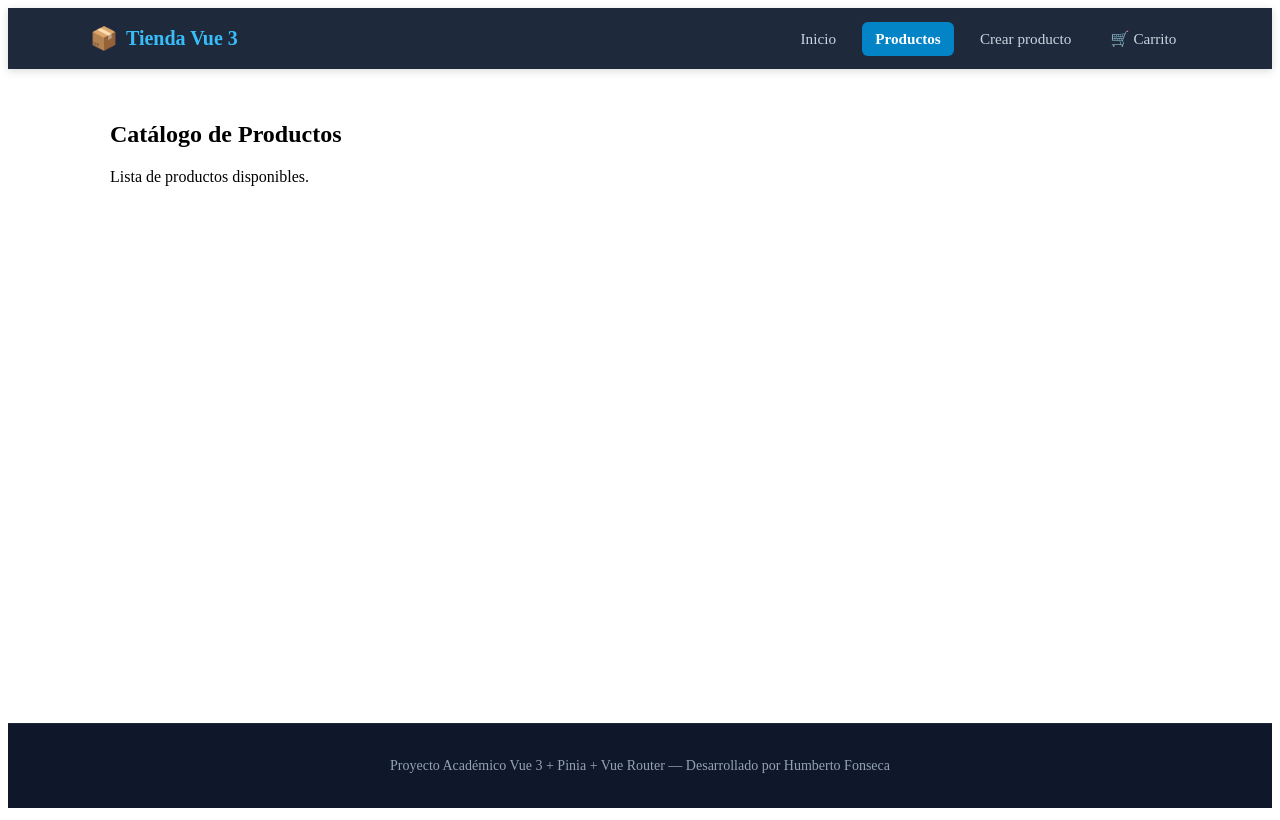
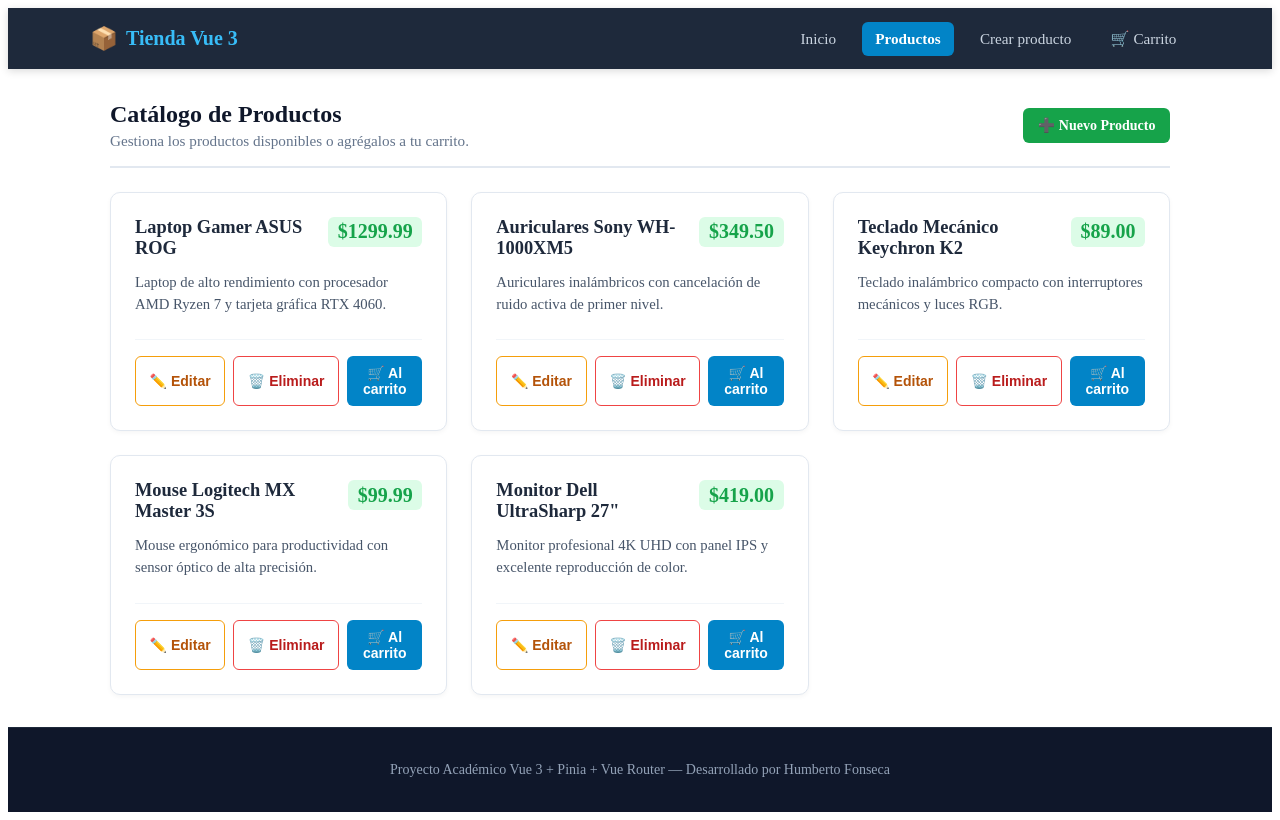
Before and after one commit to Humberto-Fonseca/vue-crud-pinia, a Vue app: page /#/productos in a window 1280 px wide. Built offline with nearby package versions, Linux system fonts and the light colour scheme.

Commit message:
Agrega lista de productos con botones de acción

```diff
--- a/src/views/ProductosView.vue
+++ b/src/views/ProductosView.vue
@@ -1,10 +1,328 @@
 <script setup>
-// Vista de Lista de Productos
+/**
+ * Vista de Lista de Productos (ProductosView.vue)
+ * Muestra el catálogo de productos registrados en el store.
+ * Incluye acciones para:
+ *  - Navegar a edición (/productos/:id)
+ *  - Eliminar producto (confirmando previamente y eliminándolo también del carrito)
+ *  - Agregar producto al carrito
+ *  - Notificación temporal reactiva usando v-show
+ */
+import { ref } from 'vue'
+import { useRouter } from 'vue-router'
+import { useProductosStore } from '../stores/productosStore.js'
+import { useCarritoStore } from '../stores/carritoStore.js'
+
+const router = useRouter()
+const productosStore = useProductosStore()
+const carritoStore = useCarritoStore()
+
+// Estado local para mensaje de confirmación temporal al interactuar
+const mensajeNotificacion = ref('')
+const mostrarNotificacion = ref(false)
+let timerNotificacion = null
+
+/**
+ * Muestra una alerta temporal visual utilizando la directiva v-show
+ * @param {string} texto - Mensaje a mostrar
+ */
+const dispararNotificacion = (texto) => {
+  mensajeNotificacion.value = texto
+  mostrarNotificacion.value = true
+
+  if (timerNotificacion) clearTimeout(timerNotificacion)
+  timerNotificacion = setTimeout(() => {
+    mostrarNotificacion.value = false
+  }, 2500)
+}
+
+/**
+ * Acción del componente: Despacha la adición al carritoStore
+ * @param {Object} producto
+ */
+const agregarAlCarrito = (producto) => {
+  carritoStore.agregarAlCarrito(producto)
+  dispararNotificacion(`¡"${producto.nombre}" agregado al carrito con éxito!`)
+}
+
+/**
+ * Acción del componente: Solicita confirmación y llama a productosStore.eliminarProducto()
+ * @param {Object} producto
+ */
+const confirmarEliminacion = (producto) => {
+  const confirmacion = window.confirm(`¿Estás seguro de que deseas eliminar el producto "${producto.nombre}"? Esta acción también lo removerá del carrito.`)
+  if (confirmacion) {
+    productosStore.eliminarProducto(producto.id)
+    dispararNotificacion(`Producto "${producto.nombre}" eliminado correctamente.`)
+  }
+}
+
+/**
+ * Navega hacia la vista de edición usando el router programático
+ * @param {string} id
+ */
+const irAEditar = (id) => {
+  router.push(`/productos/${id}`)
+}
 </script>
 
 <template>
-  <div class="view-container">
-    <h2>Catálogo de Productos</h2>
-    <p>Lista de productos disponibles.</p>
+  <div class="productos-view">
+    <!-- Encabezado con título y botón de crear -->
+    <div class="header-bar">
+      <div>
+        <h2>Catálogo de Productos</h2>
+        <p class="subtitle">Gestiona los productos disponibles o agrégalos a tu carrito.</p>
+      </div>
+      <!-- Directiva v-bind implícita en to="/productos/crear" -->
+      <router-link to="/productos/crear" class="btn btn-success">
+        ➕ Nuevo Producto
+      </router-link>
+    </div>
+
+    <!-- Directiva v-show: Muestra u oculta la barra de notificación manteniendo el elemento en el DOM -->
+    <div v-show="mostrarNotificacion" class="notificacion-toast">
+      <span>🔔</span> {{ mensajeNotificacion }}
+    </div>
+
+    <!-- Directiva v-if / v-else: Condicional según si existen productos en el store -->
+    <div v-if="productosStore.totalProductos > 0" class="productos-grid">
+      <!-- Directiva v-for iterando sobre la lista de productos con :key único (id) -->
+      <article
+        v-for="producto in productosStore.productos"
+        :key="producto.id"
+        class="producto-card"
+      >
+        <div class="card-header">
+          <h3 class="producto-nombre">{{ producto.nombre }}</h3>
+          <!-- Directiva v-bind para clases dinámicas o formato de precio -->
+          <span class="producto-precio">${{ Number(producto.precio).toFixed(2) }}</span>
+        </div>
+
+        <p class="producto-desc">
+          <!-- Directiva v-if / v-else para la descripción opcional -->
+          <span v-if="producto.descripcion">{{ producto.descripcion }}</span>
+          <span v-else class="sin-desc">Sin descripción disponible.</span>
+        </p>
+
+        <div class="card-actions">
+          <!-- Directiva v-on (@click) para disparar navegación hacia edición -->
+          <button
+            class="btn btn-outline-warning"
+            title="Editar producto"
+            @click="irAEditar(producto.id)"
+          >
+            ✏️ Editar
+          </button>
+
+          <!-- Directiva v-on (@click) para confirmar y eliminar -->
+          <button
+            class="btn btn-outline-danger"
+            title="Eliminar producto"
+            @click="confirmarEliminacion(producto)"
+          >
+            🗑️ Eliminar
+          </button>
+
+          <!-- Directiva v-on (@click) para agregar al carrito -->
+          <button
+            class="btn btn-primary"
+            title="Agregar al carrito de compras"
+            @click="agregarAlCarrito(producto)"
+          >
+            🛒 Al carrito
+          </button>
+        </div>
+      </article>
+    </div>
+
+    <!-- Bloque alternativo cuando la lista de productos está vacía -->
+    <div v-else class="empty-state">
+      <p class="empty-icon">📭</p>
+      <h3>No hay productos registrados en el catálogo</h3>
+      <p>Crea el primer producto para comenzar.</p>
+      <router-link to="/productos/crear" class="btn btn-primary">
+        Crear Producto Ahora
+      </router-link>
+    </div>
   </div>
 </template>
+
+<style scoped>
+.productos-view {
+  display: flex;
+  flex-direction: column;
+  gap: 1.5rem;
+}
+
+.header-bar {
+  display: flex;
+  justify-content: space-between;
+  align-items: center;
+  flex-wrap: wrap;
+  gap: 1rem;
+  border-bottom: 2px solid #e2e8f0;
+  padding-bottom: 1rem;
+}
+
+.header-bar h2 {
+  margin: 0 0 0.25rem 0;
+  color: #0f172a;
+}
+
+.subtitle {
+  margin: 0;
+  color: #64748b;
+  font-size: 0.95rem;
+}
+
+/* Notificación temporal con animación suave */
+.notificacion-toast {
+  background-color: #0284c7;
+  color: #ffffff;
+  padding: 0.75rem 1.25rem;
+  border-radius: 8px;
+  font-weight: 500;
+  display: flex;
+  align-items: center;
+  gap: 0.5rem;
+  box-shadow: 0 4px 12px rgba(2, 132, 199, 0.25);
+  transition: opacity 0.3s ease;
+}
+
+.productos-grid {
+  display: grid;
+  grid-template-columns: repeat(auto-fill, minmax(310px, 1fr));
+  gap: 1.5rem;
+}
+
+.producto-card {
+  background-color: #ffffff;
+  border: 1px solid #e2e8f0;
+  border-radius: 10px;
+  padding: 1.5rem;
+  display: flex;
+  flex-direction: column;
+  justify-content: space-between;
+  box-shadow: 0 2px 5px rgba(0, 0, 0, 0.04);
+  transition: transform 0.2s ease, box-shadow 0.2s ease;
+}
+
+.producto-card:hover {
+  transform: translateY(-3px);
+  box-shadow: 0 6px 15px rgba(0, 0, 0, 0.08);
+}
+
+.card-header {
+  display: flex;
+  justify-content: space-between;
+  align-items: flex-start;
+  gap: 0.75rem;
+  margin-bottom: 0.75rem;
+}
+
+.producto-nombre {
+  margin: 0;
+  font-size: 1.15rem;
+  color: #1e293b;
+  font-weight: 600;
+}
+
+.producto-precio {
+  font-size: 1.25rem;
+  font-weight: 700;
+  color: #16a34a;
+  background-color: #dcfce7;
+  padding: 0.2rem 0.6rem;
+  border-radius: 6px;
+  white-space: nowrap;
+}
+
+.producto-desc {
+  color: #475569;
+  font-size: 0.92rem;
+  line-height: 1.5;
+  margin: 0 0 1.5rem 0;
+  flex: 1;
+}
+
+.sin-desc {
+  font-style: italic;
+  color: #94a3b8;
+}
+
+.card-actions {
+  display: flex;
+  gap: 0.5rem;
+  flex-wrap: wrap;
+  border-top: 1px solid #f1f5f9;
+  padding-top: 1rem;
+}
+
+.btn {
+  display: inline-flex;
+  align-items: center;
+  justify-content: center;
+  gap: 0.35rem;
+  padding: 0.5rem 0.85rem;
+  border-radius: 6px;
+  font-size: 0.875rem;
+  font-weight: 600;
+  cursor: pointer;
+  border: 1px solid transparent;
+  transition: all 0.15s ease-in-out;
+  text-decoration: none;
+}
+
+.btn-primary {
+  background-color: #0284c7;
+  color: #ffffff;
+  flex: 1;
+}
+
+.btn-primary:hover {
+  background-color: #0369a1;
+}
+
+.btn-success {
+  background-color: #16a34a;
+  color: #ffffff;
+}
+
+.btn-success:hover {
+  background-color: #15803d;
+}
+
+.btn-outline-warning {
+  background-color: #fff;
+  border-color: #f59e0b;
+  color: #b45309;
+}
+
+.btn-outline-warning:hover {
+  background-color: #fef3c7;
+}
+
+.btn-outline-danger {
+  background-color: #fff;
+  border-color: #ef4444;
+  color: #b91c1c;
+}
+
+.btn-outline-danger:hover {
+  background-color: #fee2e2;
+}
+
+.empty-state {
+  text-align: center;
+  padding: 3rem 1rem;
+  background-color: #f8fafc;
+  border-radius: 12px;
+  border: 2px dashed #cbd5e1;
+}
+
+.empty-icon {
+  font-size: 3rem;
+  margin: 0 0 0.5rem 0;
+}
+</style>
```
